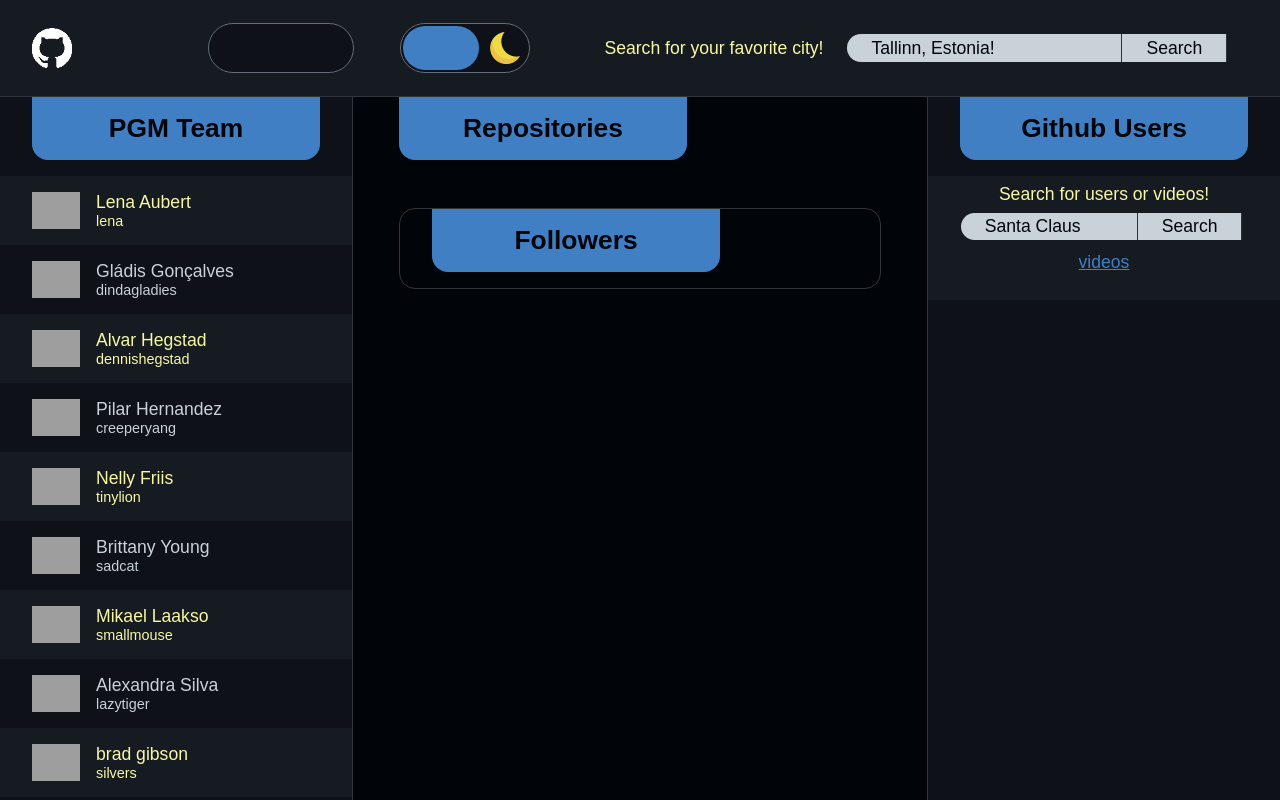
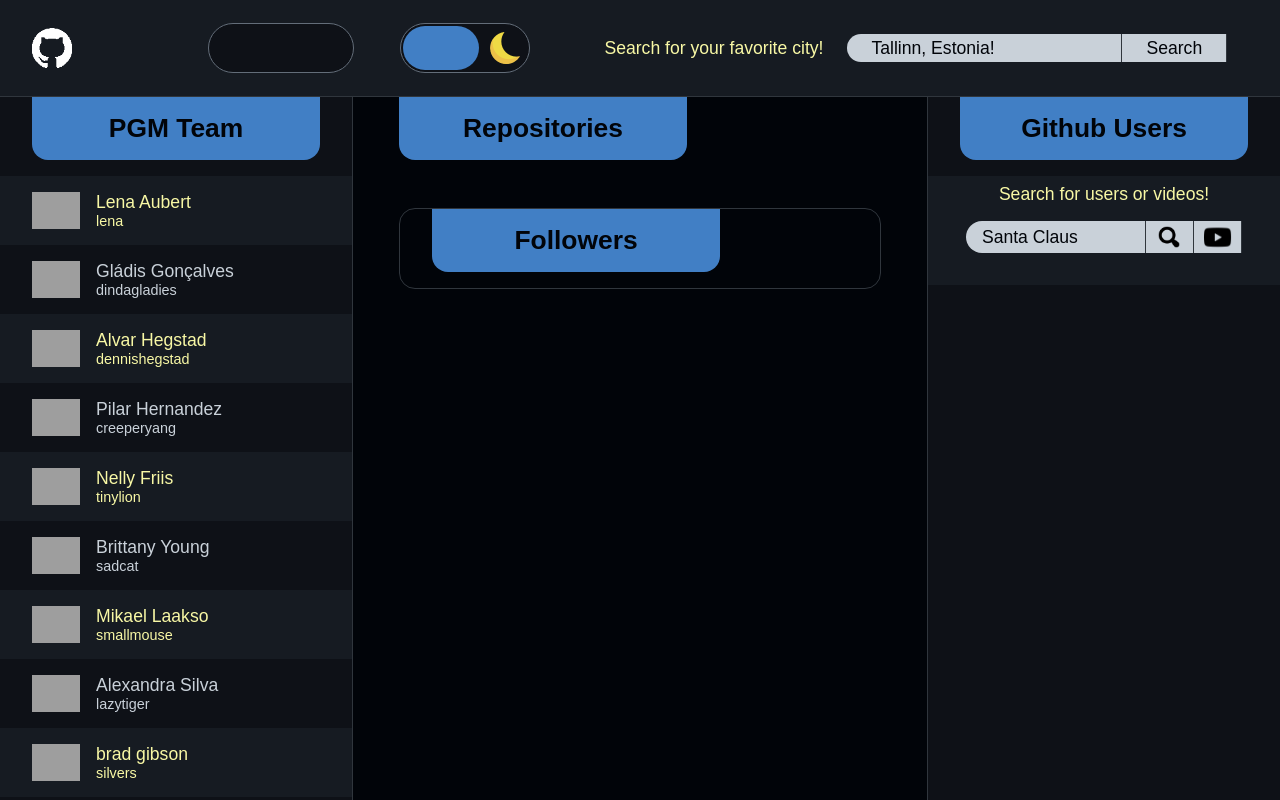
Before and after one commit to Verldopia/github-clone, a plain HTML site: page index.html in a window 1280 px wide. Drawn offline with Linux system fonts and the light colour scheme; no server answers; grey boxes are pictures that could not be loaded; a web font is replaced by a local one.

Commit message:
styled search boxes

```diff
--- a/index.html
+++ b/index.html
@@ -56,8 +56,8 @@
                 <label for="submit-user">Search for users or videos!</label>
                 <div class="box-search--users">
                 <input type="text" placeholder="Santa Claus" id="submit-user">
-                <button type="button" id="search-user">Search</button>
-                <button type="button" id="search-video">videos</button>
+                <button type="button" id="search-user"></button>
+                <button type="button" id="search-video"></button>
             </div>
         </div>
         <div class="users-github"></div>
--- a/static/css/main.css
+++ b/static/css/main.css
@@ -123,12 +123,13 @@
     border-right: 1px solid #30363d;
 }
 button {
+    transition: all ease 0.2s;
     border-radius: 0;
     margin-right: 0.3rem;
 }
 button:hover {
     cursor: pointer;
-    background-color: #afb4b9;
+    background-color: #b4bcc4;
 }
 .box-logo {
     display: flex;
@@ -194,23 +195,37 @@
     display: flex;
     justify-content: flex-start;
     justify-content: center;
-    flex-wrap: wrap;
-    padding-bottom: 1rem;
-    flex-grow: 1;
+    flex-wrap: nowrap;
+    padding: 0.5rem 1rem 2rem;
+    height: 2rem;
+    margin: 0 1rem 1rem;
+}
+#search-video {
+    background-image: url(../media/images/youtube.png);
+    background-size: 1.8rem;
+    background-repeat: no-repeat;
+    background-position: center;
+    width: 3rem;
+    padding: 0 1rem;
+}
+#search-user {
+    background-image: url(../media/images/search.png);
+    background-size: 1.4rem;
+    background-repeat: no-repeat;
+    background-position: center;
+    width: 3rem;
+    padding: 0 1rem;
+}
+#submit-user {
+    width: 10rem;
+    border-radius: 2rem 0 0 2rem;
+    padding-left: 1rem;
 }
 .box-search--users input,
 .box-search--users button {
-    max-width: 8rem;
-}
-#search-video {
-    margin: 0.5rem;
-    background-color: #161b22;
-    border: none;
-    color: #417fc5;
-    text-decoration: underline;
-}
-#search-video:hover {
-    color: #f8f8a5;
+    max-width: 14rem;
+    margin: 0;
+    padding: 0 0.2rem;
 }
 .box-github--users label {
     display: block;
```
Also changed, not shown: static/media/images/github.png (deleted), static/media/images/search.png (added), static/media/images/virus.png (deleted), static/media/images/youtube.png (added).
